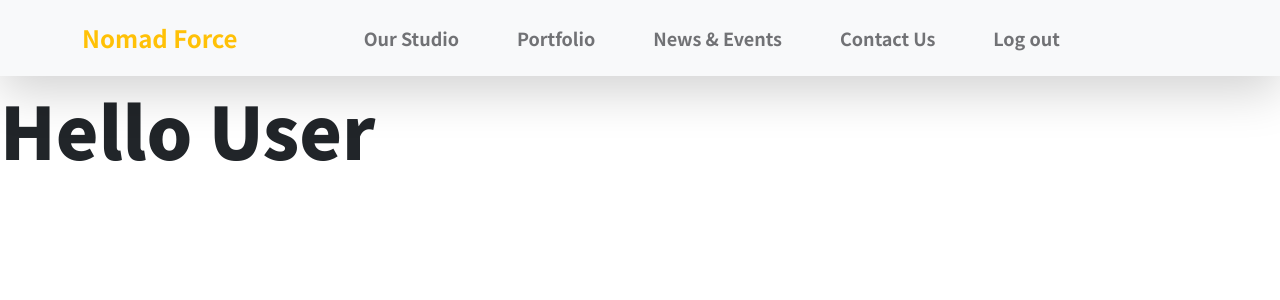
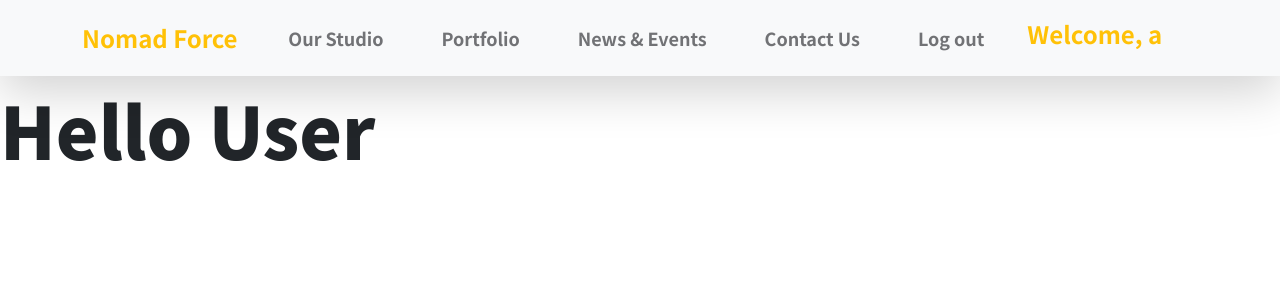
Before and after one commit to davidMarCal/Django-template, a Django app: page /playground/hello/ in a window 1280 px wide. Shown: the top 300 px of the page. Run offline with Django 3.2, Linux system fonts and the light colour scheme; a user stored in the database is signed in; some libraries are stand-ins or nearby versions.

Commit message:
added username to nav bar

```diff
--- a/playground/templates/fragments/base_layout.html
+++ b/playground/templates/fragments/base_layout.html
@@ -74,6 +74,9 @@ https://templatemo.com/tm-567-nomad-force
                 <li class="nav-item">
                     <a class="nav-link" href="/playground/user/logOut/">Log out</a>
                 </li>
+                <li class="nav-item">
+                    <a class="navbar-brand"> Welcome, {{request.user.username}}</a>
+                </li>
                 {% endif %}
             </ul>
         </div>
```
Also changed, not shown: db.sqlite3.
